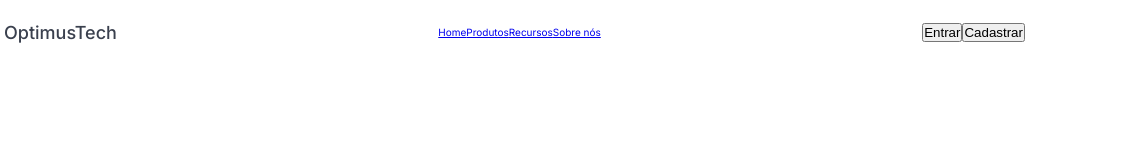
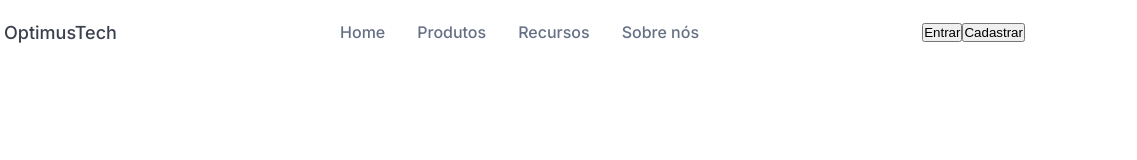
Before and after one commit to anndcodes/7daysofcode, a plain HTML site: page vagas-landingpage/index.html in a window 1280 px wide. Shown: the full height of the page, 143-1280 px from the left. Drawn offline with Linux system fonts and the light colour scheme.

Commit message:
style: navbar links

```diff
--- a/vagas-landingpage/style.css
+++ b/vagas-landingpage/style.css
@@ -57,3 +57,14 @@ nav {
   font-weight: 500;
   color: var(--logo-color);
 }
+
+.links ul {
+  gap: 3.2rem;
+}
+
+.links a {
+  color: var(--text-color);
+  text-decoration: none;
+  font-size: 1.6rem;
+  font-weight: 500;
+}
```
